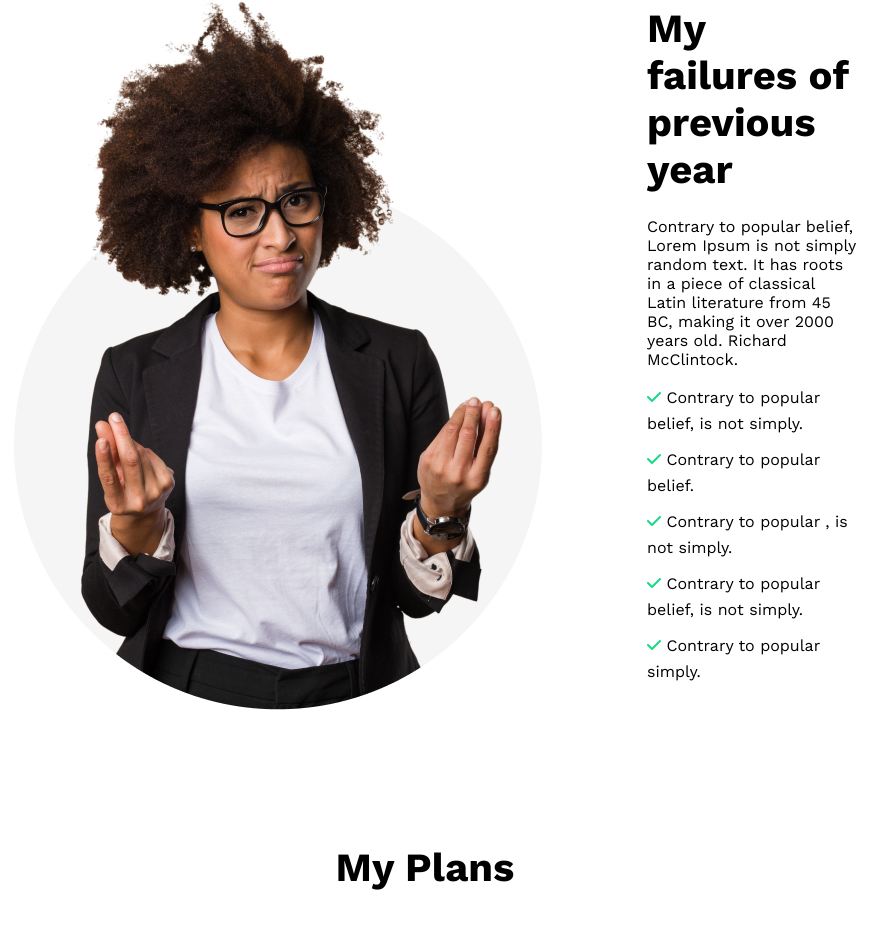
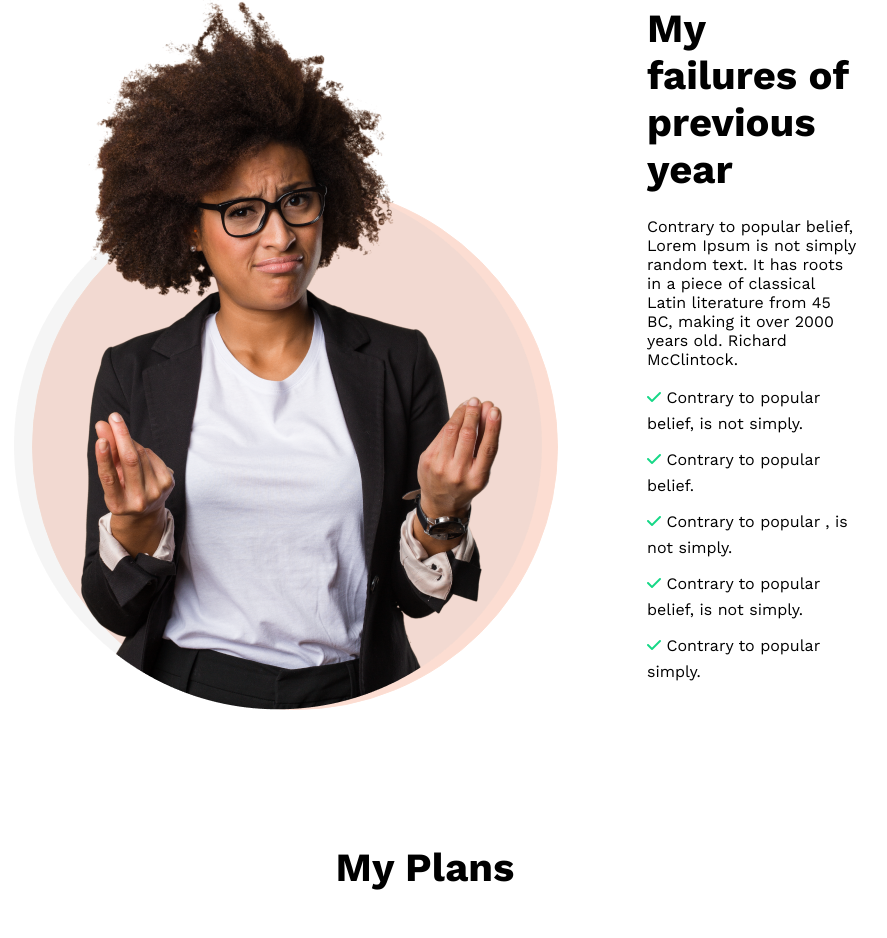
Before and after one commit to mahi45/assignment1, a plain HTML site: page index.html in a window 1280 px wide. Shown: the part 924-1862 px from the top of the page, without its empty margins (215-1102 px from the left). Drawn offline with nearby package versions, Linux system fonts and the light colour scheme.

Commit message:
stat section update

```diff
--- a/index.html
+++ b/index.html
@@ -25,6 +25,7 @@
             <div class="stat-container">
                 <div class="image">
                     <img src="images/person.png" alt="">
+                    <div class="circle"></div>
                 </div>
                 <div class="content">
                     <h3>My failures of previous year</h3>
--- a/styles/style.css
+++ b/styles/style.css
@@ -44,7 +44,20 @@
     margin: 0 auto;
     gap: 87px;
 }
-.stat-container .image img{
+
+.circle {
+    width: 524px;
+    height: 524px;
+    background-color: #F15B22;
+    border: 1px solid #F15B22;
+    border-radius: 50%;
+}
+.stat-container .image .circle {
+    position: absolute;
+    top: 1108px;
+    left: 247px;
+    z-index: -1;
+    opacity: 0.2;
 }
 .stat-container .content h3{
     font-size: 40px;
```
